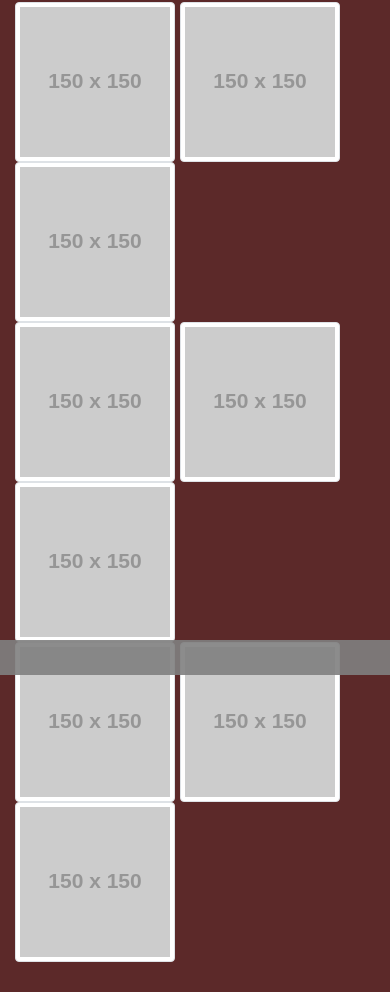
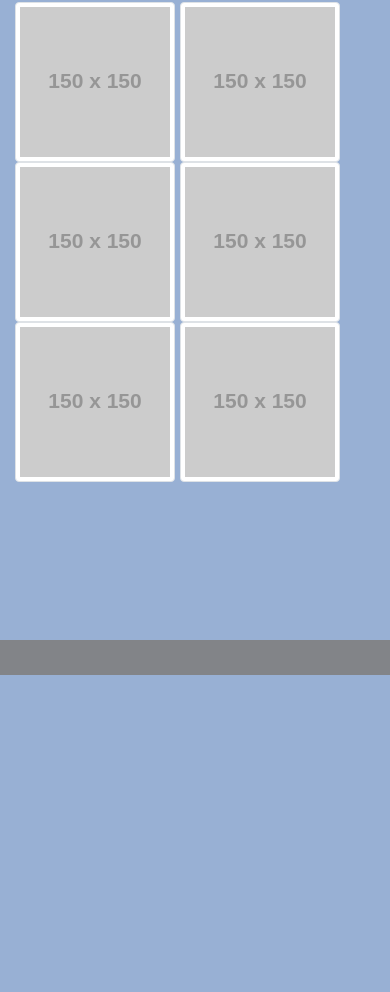
Before and after one commit to Victortran415/creating_responsive_portfolio, a plain HTML site: page portfolio.html in a window 390 px wide. Shown: the part 169-1161 px from the top of the page. After the commit the page ends 844 px from the top, so only its background shows below. Drawn offline with nearby package versions, Linux system fonts and the light colour scheme; placeholder pictures from the web are drawn by us.

Commit message:
changed media screen to a brighter color

```diff
--- a/portfolio.html
+++ b/portfolio.html
@@ -34,11 +34,10 @@
             <div class="col-md-4">
                 <img src="http://placehold.it/150x150" alt="Placeholder" class="img-thumbnail">
                 <img src="http://placehold.it/150x150" alt="Placeholder" class="img-thumbnail">
-                <img src="http://placehold.it/150x150" alt="Placeholder" class="img-thumbnail">
+
 
             </div>
             <div class="col-md-4">
-                <img src="http://placehold.it/150x150" alt="Placeholder" class="img-thumbnail">
                 <img src="http://placehold.it/150x150" alt="Placeholder" class="img-thumbnail">
                 <img src="http://placehold.it/150x150" alt="Placeholder" class="img-thumbnail">
 
@@ -46,7 +45,7 @@
             <div class="col-md-4">
                 <img src="http://placehold.it/150x150" alt="Placeholder" class="img-thumbnail">
                 <img src="http://placehold.it/150x150" alt="Placeholder" class="img-thumbnail">
-                <img src="http://placehold.it/150x150" alt="Placeholder" class="img-thumbnail">
+
 
             </div>
         </div>
--- a/styles.css
+++ b/styles.css
@@ -46,6 +46,6 @@ p {
 
 @media screen and (max-width: 700px) {
     body {
-        background-color: rgb(92, 41, 41);
+        background-color: rgb(152, 176, 212);
     }
 }
```
Also changed, not shown: 1 other file.
